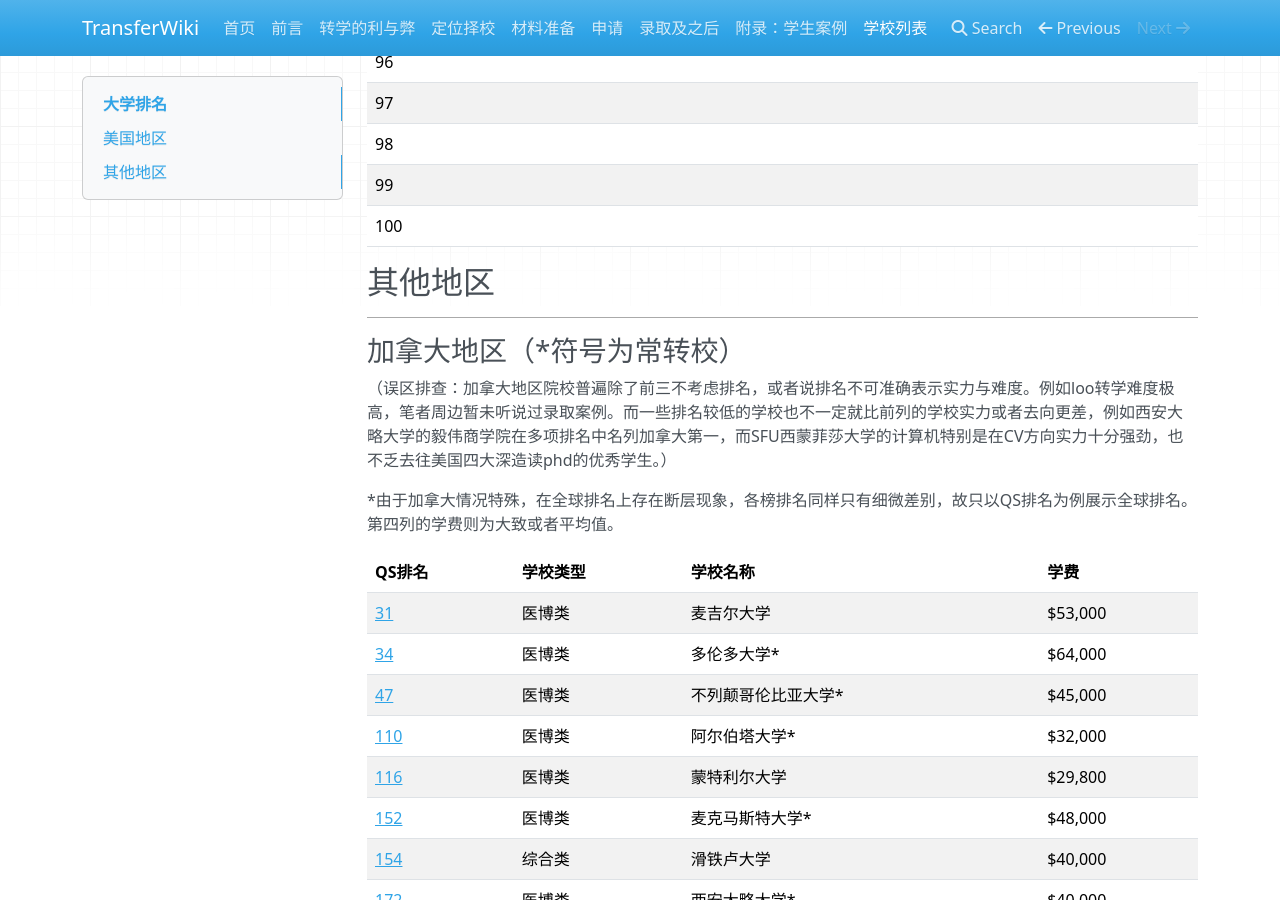
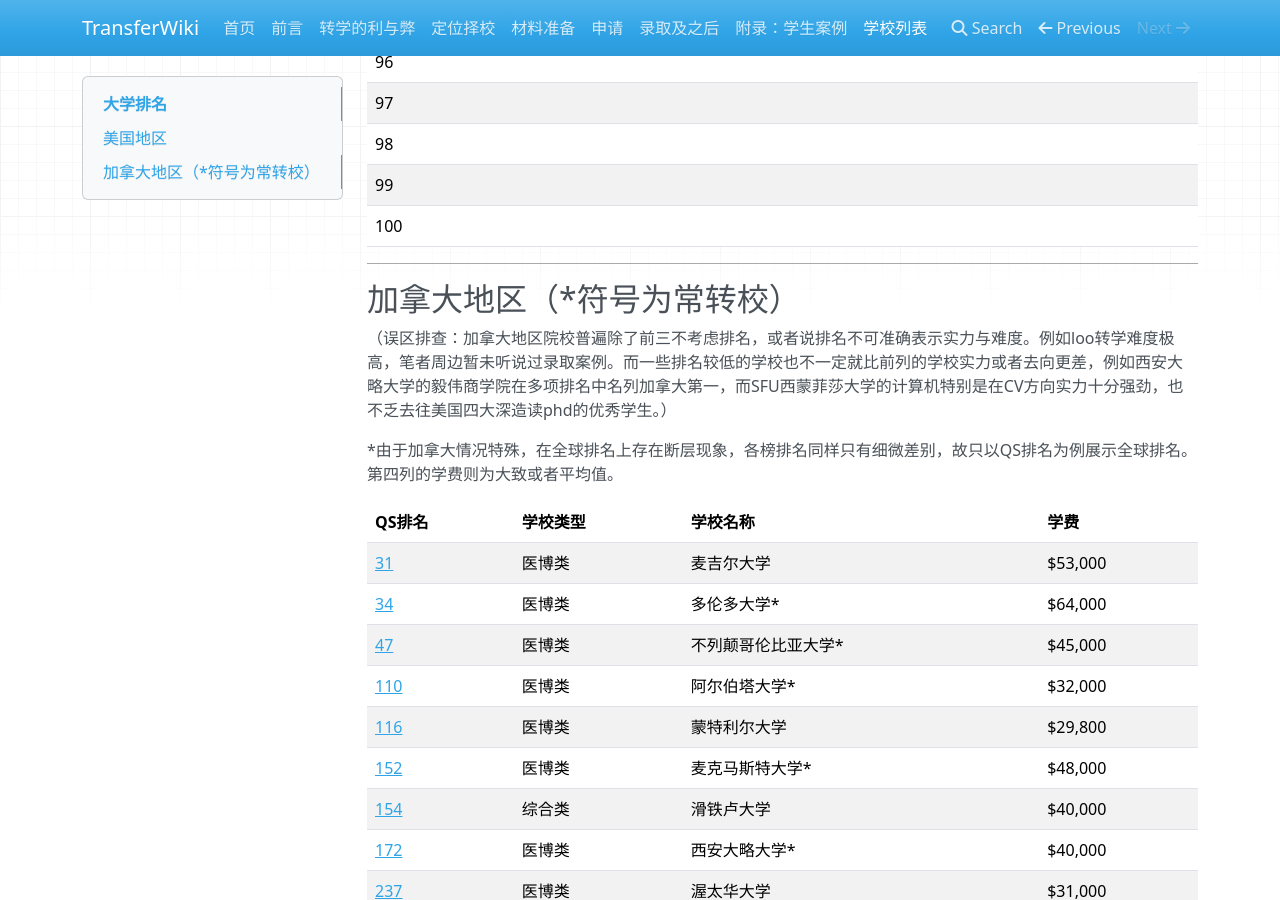
Before and after one commit to SihanXU/TransferWiki, an MkDocs documentation site: the page built from docs/school_list.md, in a window 1280 px wide and 900 px high, scrolled down 4236 px. Built offline with MkDocs 1.6.1, drawn with Linux system fonts in a browser that asks for light colours; nearby versions of some CDN libraries.

Commit message:
Update school_list.md

```diff
--- a/docs/school_list.md
+++ b/docs/school_list.md
@@ -109,11 +109,9 @@
 | 99 |   |   |   |   |   |   |
 | 100 |   |   |   |   |   |   |
 
-## 其他地区
-
 ***
 
-### 加拿大地区（*符号为常转校）
+## 加拿大地区（*符号为常转校）
 
 （误区排查：加拿大地区院校普遍除了前三不考虑排名，或者说排名不可准确表示实力与难度。例如loo转学难度极高，笔者周边暂未听说过录取案例。而一些排名较低的学校也不一定就比前列的学校实力或者去向更差，例如西安大略大学的毅伟商学院在多项排名中名列加拿大第一，而SFU西蒙菲莎大学的计算机特别是在CV方向实力十分强劲，也不乏去往美国四大深造读phd的优秀学生。）
 
@@ -135,8 +133,14 @@
 | [308](https://www.qschina.cn/universities/dalhousie-university) | 医博类  | 戴尔豪斯大学  | $36,000   |
 | [328](https://www.qschina.cn/universities/simon-fraser-university) | 综合类  | 西蒙菲莎大学*  | $33,000  |
 
+***
+
 ### 英国地区
+
+***
 
 ### 澳洲地区
 
+***
+
 ### 新港等其他亚洲地区
```
